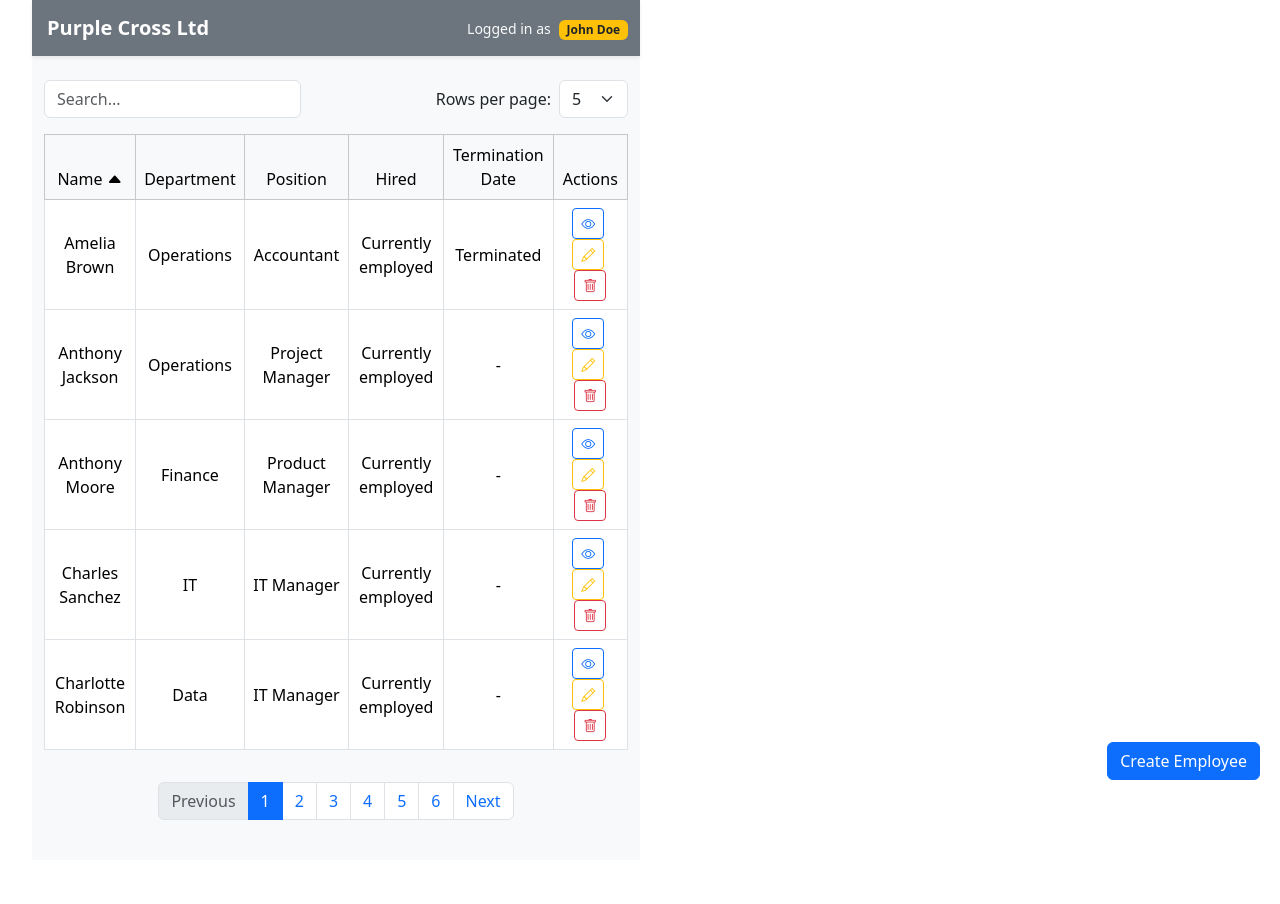
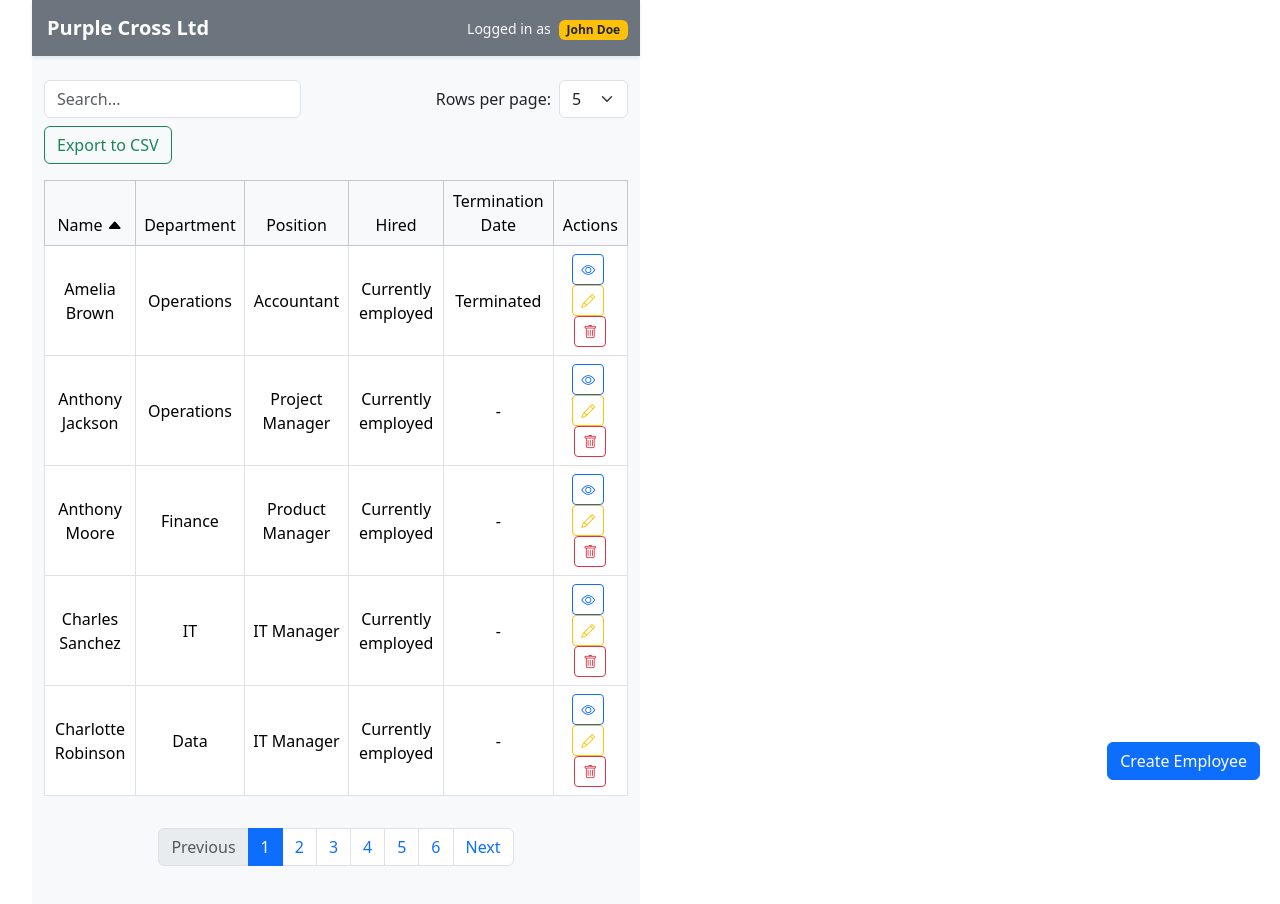
Before and after one commit to xiomarapulido/purple-cross-dashboard, a Vue app: page /employees in a window 1280 px wide. Before the commit the page ends 860 px from the top, so only its background shows below. Built offline with nearby package versions, Linux system fonts and the light colour scheme; the HTML template or start-up script is replaced by a standard one.

Commit message:
Employee show detail functionality is added

```diff
--- a/src/components/employees/EmployeeModal.vue
+++ b/src/components/employees/EmployeeModal.vue
@@ -1,5 +1,4 @@
 <script setup lang="ts">
-import { defineProps, defineEmits } from 'vue'
 import type { Employee } from '@/types/Employee'
 
 const props = defineProps<{ employee: Employee | null, show: boolean }>()
--- a/src/components/employees/EmployeesTable.vue
+++ b/src/components/employees/EmployeesTable.vue
@@ -88,6 +88,30 @@ function onEdit(employee: Employee) {
 function onDelete(employee: Employee) {
     emit('delete-employee', employee)
 }
+
+function exportToCSV() {
+    const headers = ['Name', 'Department', 'Position', 'Hired', 'Termination Date']
+    const rows = sortedEmployees.value.map(emp => [
+        `"${emp.fullName}"`,
+        `"${emp.department}"`,
+        `"${emp.occupation}"`,
+        `"${formatEmploymentDate(emp.dateOfEmployment)}"`,
+        `"${formatTerminationDate(emp.terminationDate)}"`
+    ])
+
+    let csvContent = headers.join(',') + '\n'
+    csvContent += rows.map(e => e.join(',')).join('\n')
+
+    const blob = new Blob([csvContent], { type: 'text/csv;charset=utf-8;' })
+    const url = URL.createObjectURL(blob)
+    const link = document.createElement('a')
+    link.href = url
+    link.setAttribute('download', 'employees.csv')
+    document.body.appendChild(link)
+    link.click()
+    document.body.removeChild(link)
+    URL.revokeObjectURL(url)
+}
 </script>
 
 <template>
@@ -101,6 +125,7 @@ function onDelete(employee: Employee) {
                 <option :value="25">25</option>
             </select>
         </div>
+        <button @click="exportToCSV" class="btn btn-outline-success">Export to CSV</button>
     </div>
 
     <div class="table-responsive">
```
